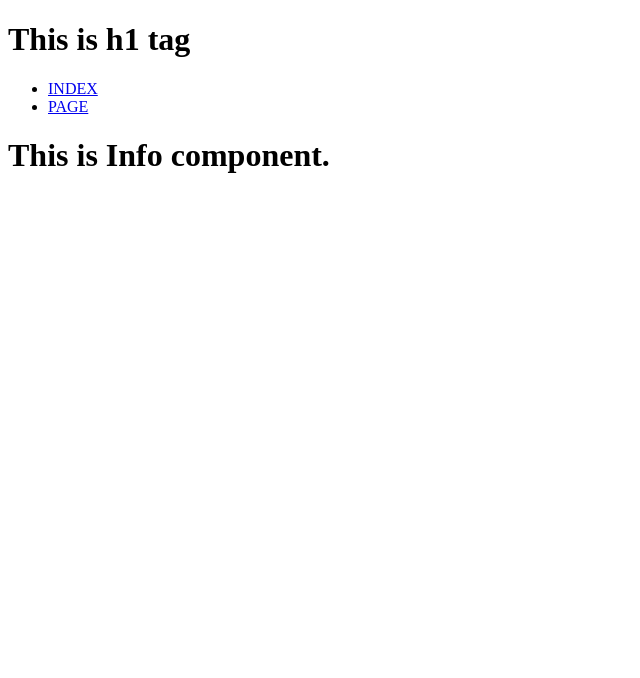
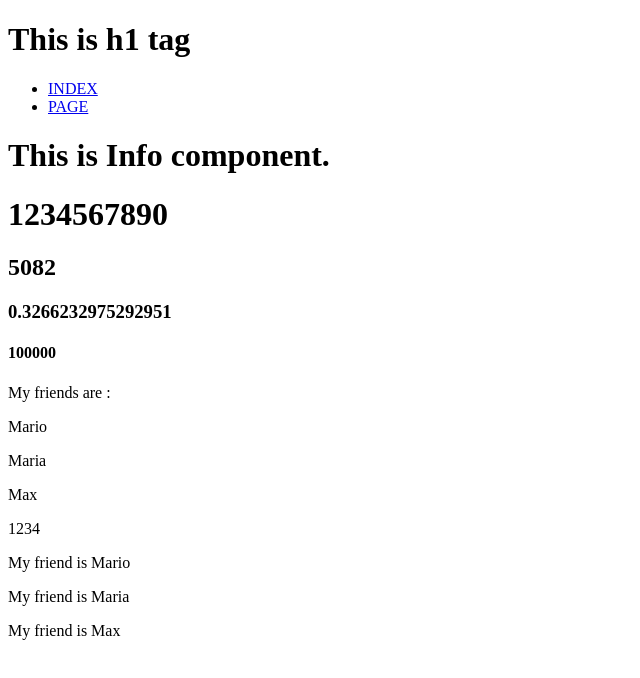
Before and after one commit to MarioooooLin/React-practice, a React (Create React App) app: page / in a window 1280 px wide. Shown: the top 678 px of the page, without its empty margins (0-640 px from the left). Built offline with nearby package versions, Linux system fonts and the light colour scheme.

Commit message:
JSX practice-1

```diff
--- a/src/Info.js
+++ b/src/Info.js
@@ -1,9 +1,29 @@
-import React from 'react'
+import React from "react";
 
 const Info = () => {
-  return (
-    <div><h1>This is Info component.</h1></div>
-  )
-}
+    let friends = ["Mario", "Maria", "Max"];
+    let test = [1, 2, 3, 4];
+    const aaa = () => {
+        console.log("Hello");
+        return 100000;
+    };
+    return (
+        <div>
+            <h1>This is Info component.</h1>
+            <h1>{1234567890}</h1>
+            <h2>{77 * 66}</h2>
+            <h3>{Math.random()}</h3>
+            <h4>{aaa()}</h4>
+            <p>My friends are :</p>
+            {friends.map((friend) => {
+                return <p>{friend}</p>;
+            })}
+            <p>{test}</p>
+            {friends.map((friend) => (
+                <p>My friend is {friend}</p>
+            ))}
+        </div>
+    );
+};
 
-export default Info
+export default Info;
```
